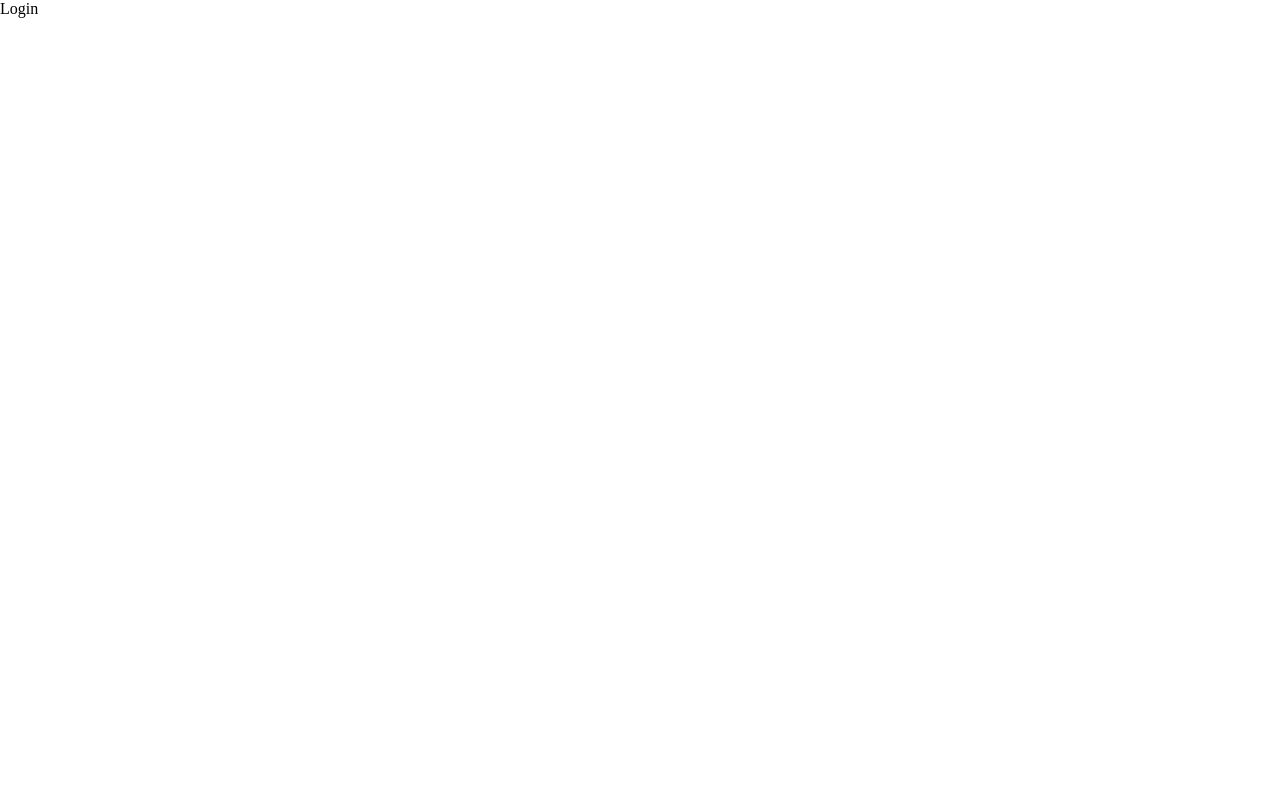
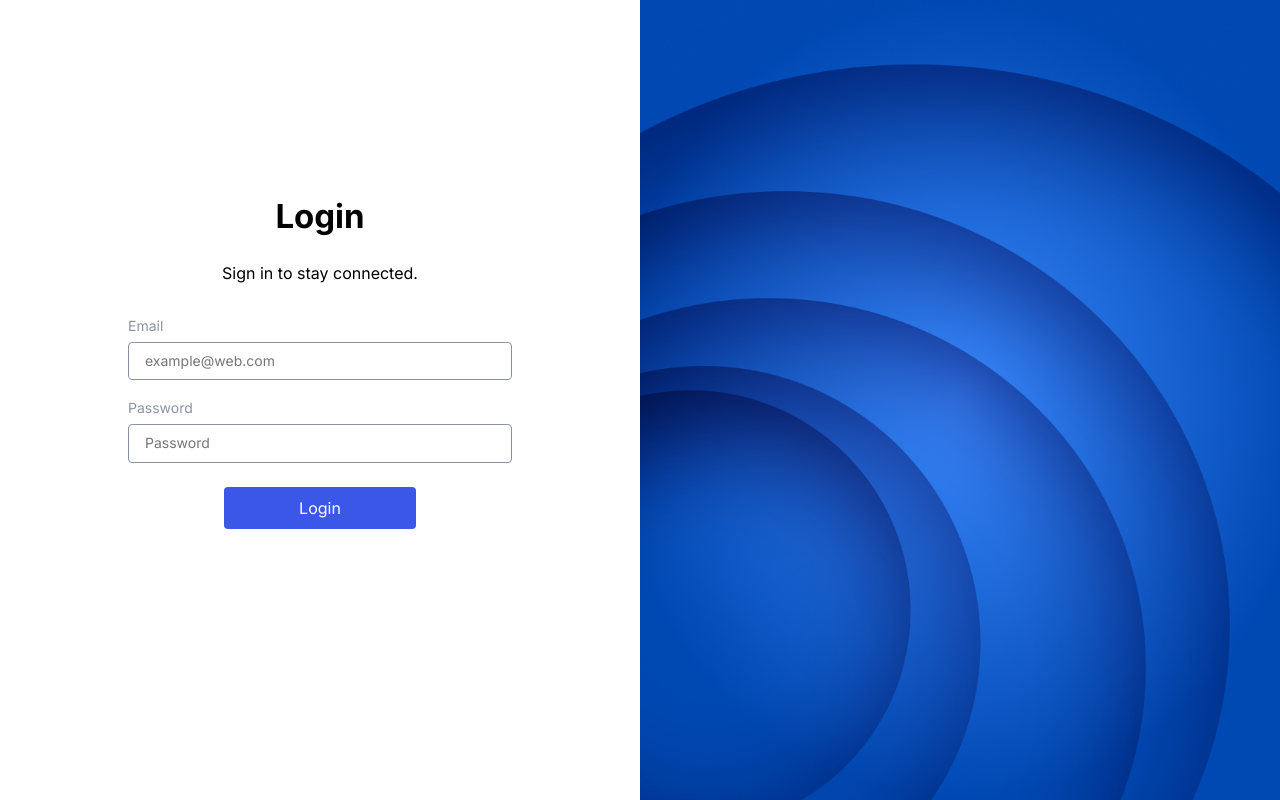
Before and after one commit to glints-IPE-4/frontend_staff_attendance, a React (Create React App) app: page /login in a window 1280 px wide. Built offline with nearby package versions, Linux system fonts and the light colour scheme.

Commit message:
add login page

```diff
--- a/package.json
+++ b/package.json
@@ -7,6 +7,7 @@
     "@testing-library/react": "^11.1.0",
     "@testing-library/user-event": "^12.1.10",
     "ahooks": "^2.10.9",
+    "formik": "^2.2.9",
     "prop-types": "^15.7.2",
     "react": "^17.0.2",
     "react-dom": "^17.0.2",
--- /dev/null
+++ b/src/components/TextField.jsx
@@ -0,0 +1,35 @@
+import { useField } from 'formik';
+import React from 'react';
+import PropTypes from 'prop-types';
+
+const TextField = ({ name, label, placeholder, autoComplete }) => {
+  const [field, meta] = useField(name);
+  const showError = meta.touched && meta.error;
+  return (
+    <div className='text-field'>
+      <label htmlFor={name}>{label}</label>
+      {showError && <p className='error-message'>{meta.error}</p>}
+
+      <input
+        className='input'
+        placeholder={placeholder}
+        autoComplete={autoComplete}
+        onChange={field.onChange}
+        onBlur={field.onBlur}
+        value={field.value}
+        name={field.name}
+      />
+    </div>
+  );
+};
+
+TextField.propTypes = {
+  name: PropTypes.string.isRequired,
+  label: PropTypes.string.isRequired,
+  placeholder: PropTypes.string.isRequired,
+  autoComplete: PropTypes.string,
+};
+TextField.defaultProps = {
+  autoComplete: '',
+};
+export default TextField;
--- a/src/pages/LoginPage.jsx
+++ b/src/pages/LoginPage.jsx
@@ -1,3 +1,63 @@
-const LoginPage = () => <div>Login</div>;
+import { Form, Formik } from 'formik';
+import LoginImg from '../assets/images/loginImg.png';
+import TextField from '../components/TextField';
+
+const initialValues = {
+  email: '',
+  password: '',
+};
+
+const LoginPage = () => (
+  <div className='login-container'>
+    <div className='left'>
+      <div className='form-container'>
+        <h2>Login</h2>
+        <p className='sub'>Sign in to stay connected.</p>
+
+        <Formik
+          initialValues={initialValues}
+          onSubmit={
+            // Not Implemented yet
+            // eslint-disable-next-line no-console
+            val => console.log(val)
+          }
+        >
+          {({ handleSubmit }) => (
+            <Form className='form'>
+              <TextField
+                name='email'
+                label='Email'
+                placeholder='example@web.com'
+                autoComplete='username'
+                type='email'
+              />
+              <TextField
+                name='password'
+                label='Password'
+                placeholder='Password'
+                autoComplete='current-password'
+                type='password'
+              />
+              <button
+                type='button'
+                className='button'
+                onClick={handleSubmit}
+                // disabled={loading}
+              >
+                {/* {loading ? 'Loading...' : 'Login'} */}
+                Login
+              </button>
+            </Form>
+          )}
+        </Formik>
+      </div>
+    </div>
+    <div className='right'>
+      <div className='img-container'>
+        <img src={LoginImg} alt='Login' />
+      </div>
+    </div>
+  </div>
+);
 
 export default LoginPage;
--- /dev/null
+++ b/src/styles/_button.scss
@@ -0,0 +1,12 @@
+.button {
+  background-color: #3a57e8;
+  border-radius: 4px;
+  padding: 8px 24px;
+  color: white;
+  border: none;
+  cursor: pointer;
+  &:hover {
+    background-color: #0048b2;
+    transition: 300ms;
+  }
+}
--- /dev/null
+++ b/src/styles/_login.scss
@@ -0,0 +1,79 @@
+.login-container {
+  height: 100vh;
+  overflow-y: hidden;
+  display: grid;
+  grid-template-columns: 1fr;
+  .left {
+    display: flex;
+    padding-bottom: 100px;
+    justify-content: center;
+    align-items: center;
+    .form-container {
+      width: 60%;
+      h2 {
+        font-size: 33px;
+        text-align: center;
+      }
+      .sub {
+        text-align: center;
+      }
+      .form {
+        display: flex;
+        flex-direction: column;
+        align-items: center;
+        .text-field {
+          display: flex;
+          flex-direction: column;
+          margin-top: 20px;
+          font-size: 14px;
+          width: 100%;
+          label {
+            color: rgba(138, 146, 166, 1);
+          }
+          .error-message {
+            color: #d73a4a;
+            font-size: 12px;
+            padding: 0 0 4px 16px;
+          }
+          .input {
+            border: 1px solid rgba(138, 146, 166, 1);
+            border-radius: 4px;
+            padding: 10px 16px;
+            transition: 0.3s;
+            margin-top: 8px;
+
+            &:focus {
+              outline: none;
+              padding: 8px 14px;
+              border: 3px solid #c4ccf8;
+            }
+          }
+        }
+        .button {
+          width: 50%;
+          font-size: 16px;
+          margin-top: 24px;
+          padding: 12px 24px;
+        }
+      }
+    }
+  }
+  .right {
+    display: none;
+    .img-container {
+      height: 100%;
+      img {
+        width: 100%;
+        height: 100%;
+        object-fit: cover;
+      }
+    }
+  }
+  @media (min-width: 769px) {
+    grid-template-columns: 1fr 1fr;
+
+    .right {
+      display: block;
+    }
+  }
+}
--- a/src/styles/index.scss
+++ b/src/styles/index.scss
@@ -1,2 +1,7 @@
 @import url('https://fonts.googleapis.com/css2?family=Inter:wght@100;200;300;400;500;600;700;800;900&display=swap');
 @import 'normalize';
+html {
+  font-family: 'Inter', sans-serif;
+}
+@import 'button';
+@import 'login';
```
Also changed, not shown: src/assets/images/loginImg.png (added), 1 other file (tests, documents, lock files or other folders).
